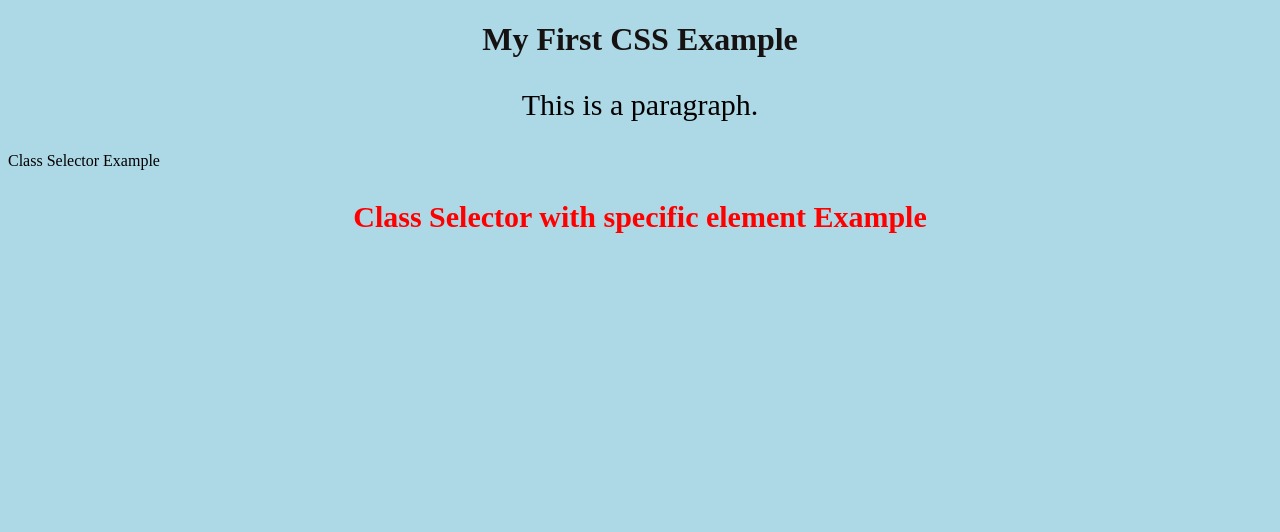
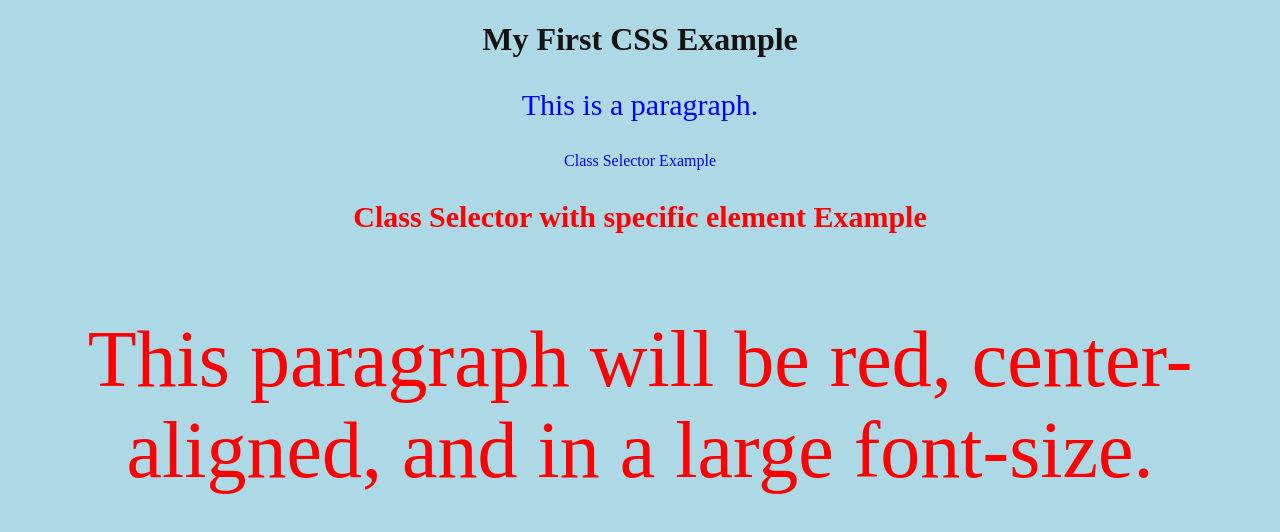
Before and after one commit to SaketVats95/_CSSPractice, a plain HTML site: page panelPractice/index.html in a window 1280 px wide. Drawn offline with Linux system fonts and the light colour scheme.

Commit message:
Added Universal selector  and Multiple class to single element

```diff
--- a/panelPractice/index.html
+++ b/panelPractice/index.html
@@ -28,6 +28,20 @@ p.myclass{
   font-weight: bold;
   color : red;
 }
+
+* {
+  text-align: center;
+  color: blue;
+}
+p.center {
+  text-align: center;
+  color: red;
+}
+
+p.large {
+  font-size: 500%;
+}
+
 </style>
 </head>
 <body>
@@ -36,6 +50,7 @@ p.myclass{
 <p>This is a paragraph.</p>
 <div class="myclass">Class Selector Example</div>
 <p class="myclass">Class Selector with specific element Example</p>
+<p class="center large">This paragraph will be red, center-aligned, and in a large font-size.</p>
 
 </body>
 </html>
```
